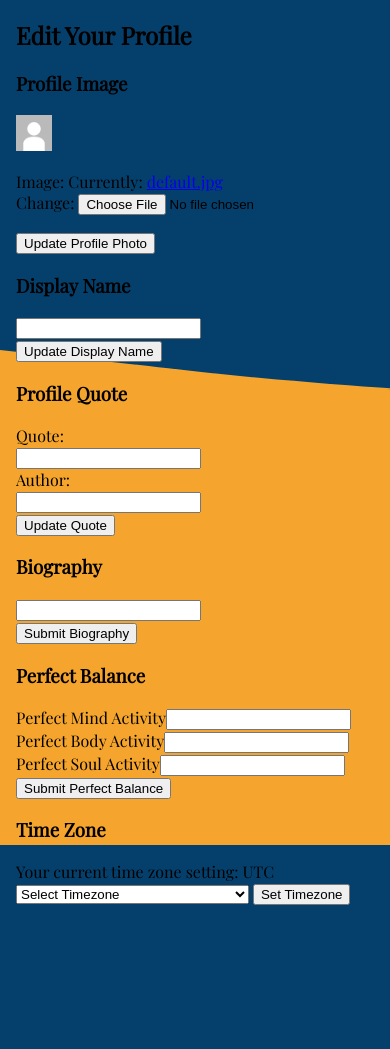
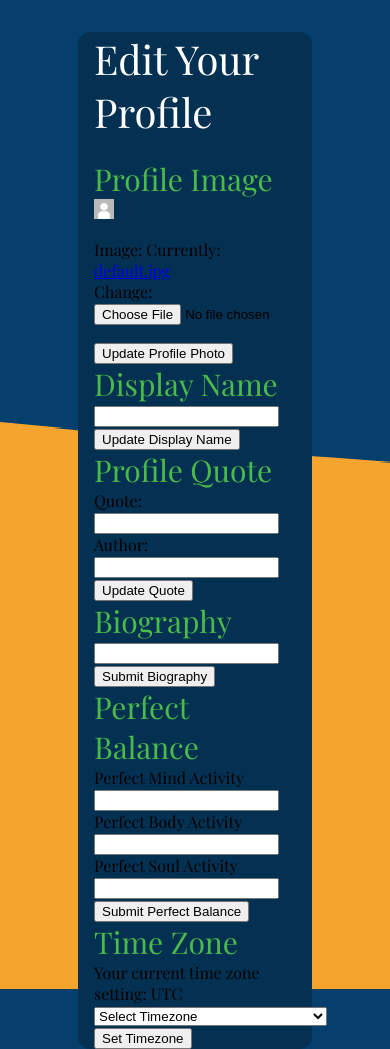
Before and after one commit to Cudderson/kokoro, a Django app: page /edit_profile/ in a window 390 px wide. Shown: the part 86-1135 px from the top of the page. Before the commit the page ends 991 px from the top, so only its background shows below. Run offline with Django 3.2, Linux system fonts and the light colour scheme; the visitor is signed in with stand-in values (Sample User, id 1); data comes from the database, SQL or seed files in the repository; data that the repository does not hold is empty; some web fonts are replaced.

Commit message:
begin styling edit_profile.html for mobile and desktop

```diff
--- a/kokoro_app/static/kokoro_app/styles.css
+++ b/kokoro_app/static/kokoro_app/styles.css
@@ -1152,7 +1152,26 @@ svg text {
 */
 
 .edit-profile-form-container {
+    width: 60%;
+    margin: 0 auto;
+    margin-top: 2rem;
+    border-radius: 12px;
     padding: 0 1rem;
+    background-color: var(--color-midnight-blue);
+}
+
+.edit-profile-form-container span {
+    display: block;
+}
+
+.edit-header-large {
+    font-size: 40px;
+    color: var(--color-white);
+}
+
+.edit-header {
+    color: var(--color-green);
+    font-size: 30px;
 }
 
 .perfect-label-edit {
@@ -1452,9 +1471,6 @@ svg text {
 .hide-requests {
     display: none;
 }
-
-/* testing here, will add to main media query after */
-
 
 /* end view_friendships.html */
 
--- a/kokoro_app/templates/kokoro_app/edit_profile.html
+++ b/kokoro_app/templates/kokoro_app/edit_profile.html
@@ -5,9 +5,9 @@
 
 <span>{{ message }}</span>
 <div class="edit-profile-form-container">
-    <h2>Edit Your Profile</h2>
-
-    <h3>Profile Image</h3>
+    <span class="edit-header-large">Edit Your Profile</span>
+    <br>
+    <span class="edit-header">Profile Image</span>
     <form action="{% url 'kokoro_app:profile_form_handler' %}" method="post" enctype="multipart/form-data">
         {% csrf_token %}
         <div class="profile-image-edit">
@@ -17,31 +17,31 @@
         <input type="submit" name="profile_image_form" value="Update Profile Photo">
     </form>
 
-    <h3>Display Name</h3>
+    <span class="edit-header">Display Name</span>
     <form action="{% url 'kokoro_app:profile_form_handler' %}" method="post">
         {% csrf_token %}
-        <div>{{ display_name_form.display_name }}</div>
+        <span>{{ display_name_form.display_name }}</span>
         <input type="submit" name="display_name_form" value="Update Display Name">
     </form>
 
-    <h3>Profile Quote</h3>
+    <span class="edit-header">Profile Quote</span>
     <form action="{% url 'kokoro_app:profile_form_handler' %}" method="post">
         {% csrf_token %}
-        <div>Quote:</div>
-        <div>{{ quote_form.quote }}</div>
-        <div>Author:</div>
-        <div>{{ quote_form.quote_author }}</div>
+        <span>Quote:</span>
+        <span>{{ quote_form.quote }}</span>
+        <span>Author:</span>
+        <span>{{ quote_form.quote_author }}</span>
         <input type="submit" name="quote_form" value="Update Quote">
     </form>
 
-    <h3>Biography</h3>
+    <span class="edit-header">Biography</span>
     <form action="{% url 'kokoro_app:profile_form_handler' %}" method="post">
         {% csrf_token %}
-        <div>{{ bio_form.biography }}</div>
+        <span>{{ bio_form.biography }}</span>
         <input type="submit" name="bio_form" value="Submit Biography">
     </form>
 
-    <h3>Perfect Balance</h3>
+    <span class="edit-header">Perfect Balance</span>
     <form action="{% url 'kokoro_app:profile_form_handler' %}" method="post">
         {% csrf_token %}
         <label class="perfect-label-edit">Perfect Mind Activity<span>{{ perfect_form.perfect_mind }}</span></label>
@@ -50,7 +50,7 @@
         <input type="submit" name="perfect_form" value="Submit Perfect Balance">
     </form>
 
-    <h3>Time Zone</h3>
+    <span class="edit-header">Time Zone</span>
     <span>Your current time zone setting: {{ user_timezone_object }}</span>
     <form action="{% url 'kokoro_app:profile_form_handler' %}" method="POST">
         {% csrf_token %}
```
